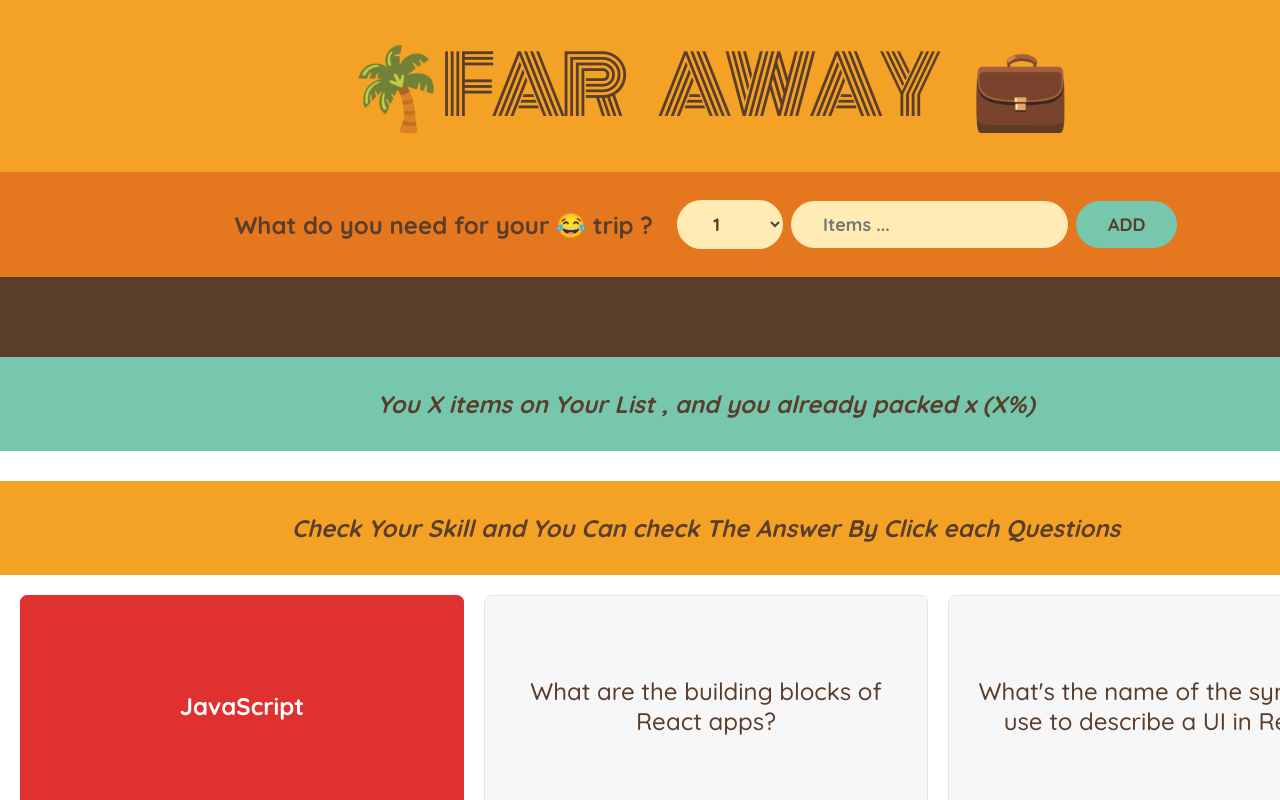
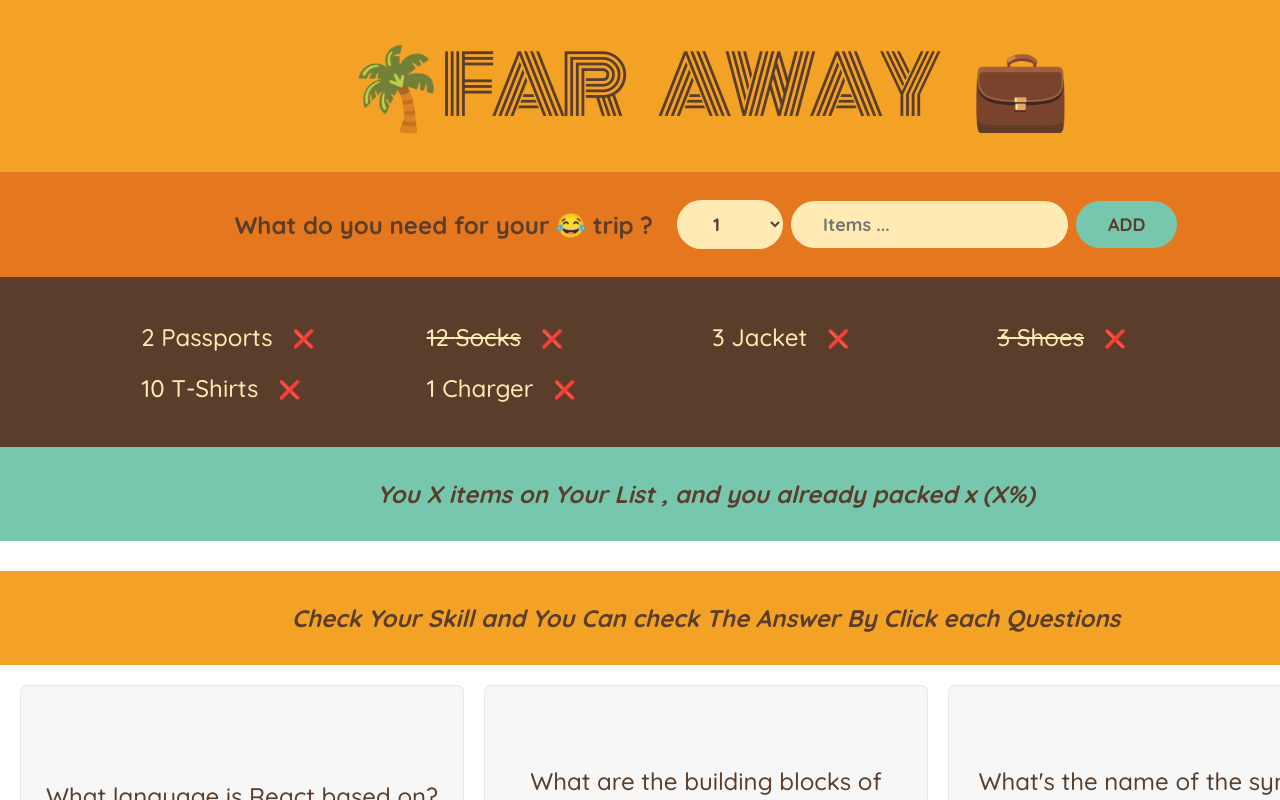
Before and after one commit to challelign/travel-list, a React (Create React App) app: page / in a window 1280 px wide. Shown: the top 800 px of the page. Built offline with nearby package versions, Linux system fonts and the light colour scheme.

Commit message:
some update fancy thing

```diff
--- a/src/components/FlashCards.jsx
+++ b/src/components/FlashCards.jsx
@@ -35,7 +35,7 @@ const questions = [
 	},
 ];
 const FlashCards = () => {
-	const [selectedId, setSelectedId] = useState(3457);
+	const [selectedId, setSelectedId] = useState(null);
 	const handleClick = (id) => {
 		setSelectedId(id !== selectedId ? id : null);
 	};
--- a/src/components/Item.jsx
+++ b/src/components/Item.jsx
@@ -4,7 +4,7 @@ const Item = ({ item }) => {
 	return (
 		<li>
 			<span style={item.packed ? { textDecoration: "line-through" } : {}}>
-				{item.quantity}
+				{item.quantity} <span></span>
 				{item.description}
 			</span>
 			<button>❌</button>
--- a/src/components/PackingList.jsx
+++ b/src/components/PackingList.jsx
@@ -1,17 +1,21 @@
 import React from "react";
 import Item from "./Item";
 const initialItems = [
-	{ id: 1, description: " Passports", quantity: 2, packed: false },
-	{ id: 2, description: " Socks", quantity: 12, packed: true },
-	{ id: 3, description: " Jacket", quantity: 3, packed: false },
-	{ id: 4, description: " Shoos", quantity: 3, packed: true },
-	{ id: 5, description: " T-shert", quantity: 10, packed: false },
-	{ id: 6, description: " Charger", quantity: 1, packed: false },
+	{ id: 1, description: "Passports", quantity: 2, packed: false },
+	{ id: 2, description: "Socks", quantity: 12, packed: true },
+	{ id: 3, description: "Jacket", quantity: 3, packed: false },
+	{ id: 4, description: "Shoes", quantity: 3, packed: true },
+	{ id: 5, description: "T-Shirts", quantity: 10, packed: false },
+	{ id: 6, description: "Charger", quantity: 1, packed: false },
 ];
 const PackingList = ({ items }) => {
 	return (
 		<div className="list">
 			<ul>
+				{/* default render Item List */}
+				{initialItems.map((item) => (
+					<Item item={item} key={item.id} />
+				))}
 				{items.map((item) => (
 					<Item item={item} key={item.id} />
 				))}
```
